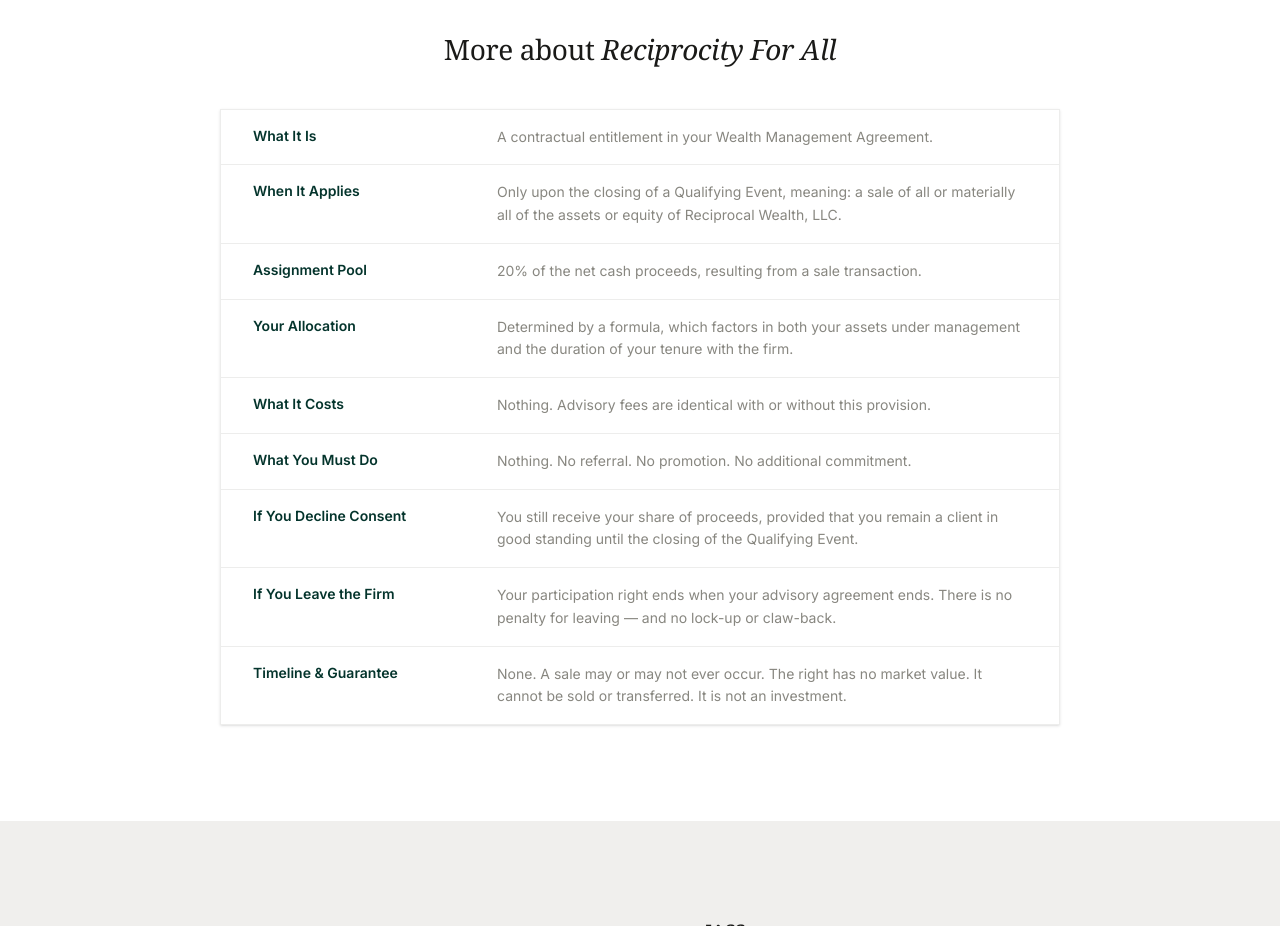
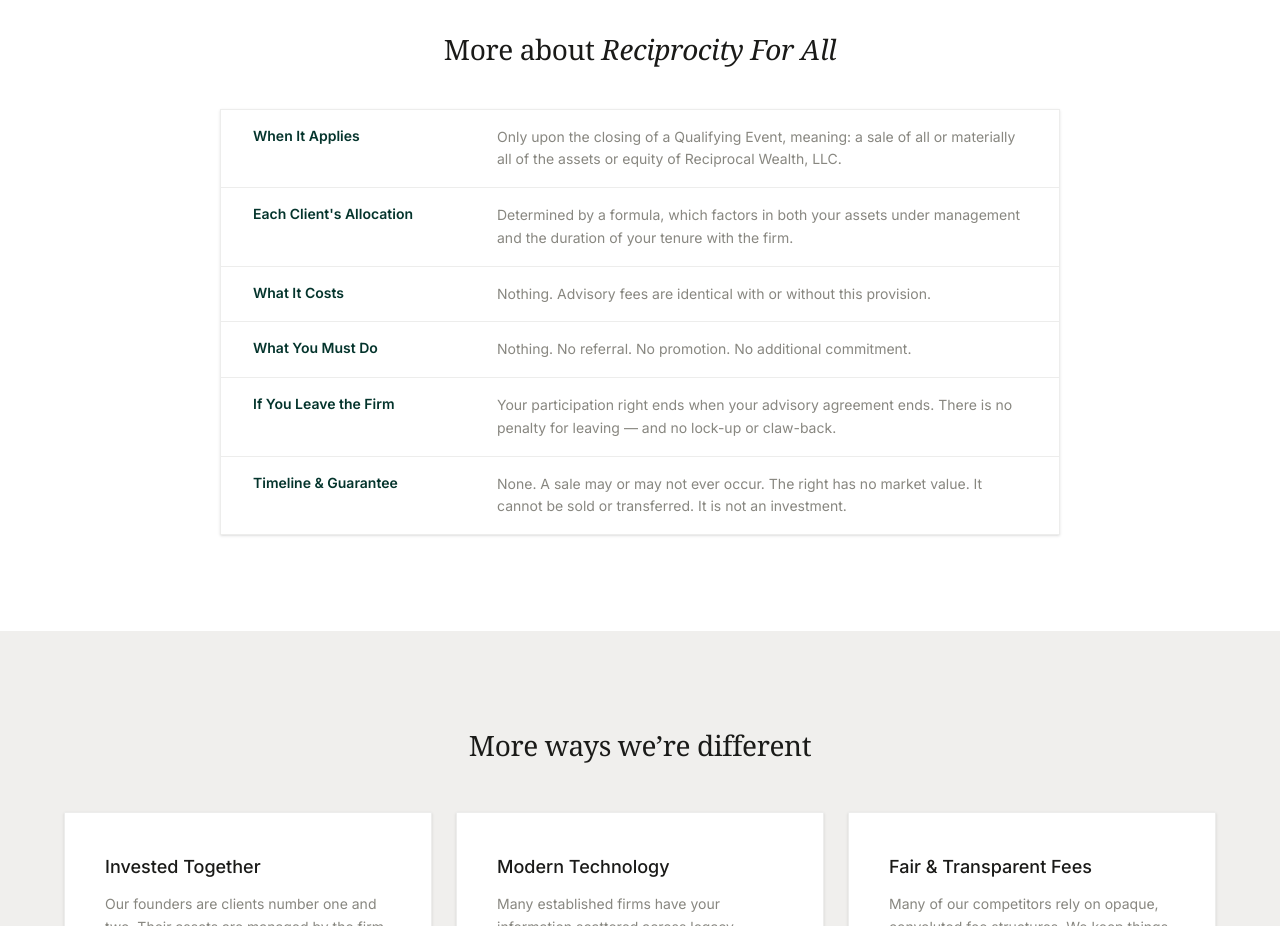
Before and after one commit to smchud/reciprocal-wealth-sam, a Next.js app: page /why-reciprocal in a window 1280 px wide. Shown: the part 1100-2026 px from the top of the page. Built offline with nearby package versions, Linux system fonts and the light colour scheme; no server answers.

Commit message:
Snapshot table: trim to six rows, rename allocation row
Drop What It Is, Assignment Pool, and If You Decline Consent; rename
Your Allocation to Each Client's Allocation.

```diff
--- a/src/data/differentiators.ts
+++ b/src/data/differentiators.ts
@@ -44,20 +44,12 @@
  */
 export const participationRightSnapshot: SnapshotRow[] = [
   {
-    label: "What It Is",
-    description: "A contractual entitlement in your Wealth Management Agreement.",
-  },
-  {
     label: "When It Applies",
     description:
       "Only upon the closing of a Qualifying Event, meaning: a sale of all or materially all of the assets or equity of Reciprocal Wealth, LLC.",
   },
   {
-    label: "Assignment Pool",
-    description: "20% of the net cash proceeds, resulting from a sale transaction.",
-  },
-  {
-    label: "Your Allocation",
+    label: "Each Client's Allocation",
     description:
       "Determined by a formula, which factors in both your assets under management and the duration of your tenure with the firm.",
   },
@@ -68,11 +60,6 @@
   {
     label: "What You Must Do",
     description: "Nothing. No referral. No promotion. No additional commitment.",
-  },
-  {
-    label: "If You Decline Consent",
-    description:
-      "You still receive your share of proceeds, provided that you remain a client in good standing until the closing of the Qualifying Event.",
   },
   {
     label: "If You Leave the Firm",
```
